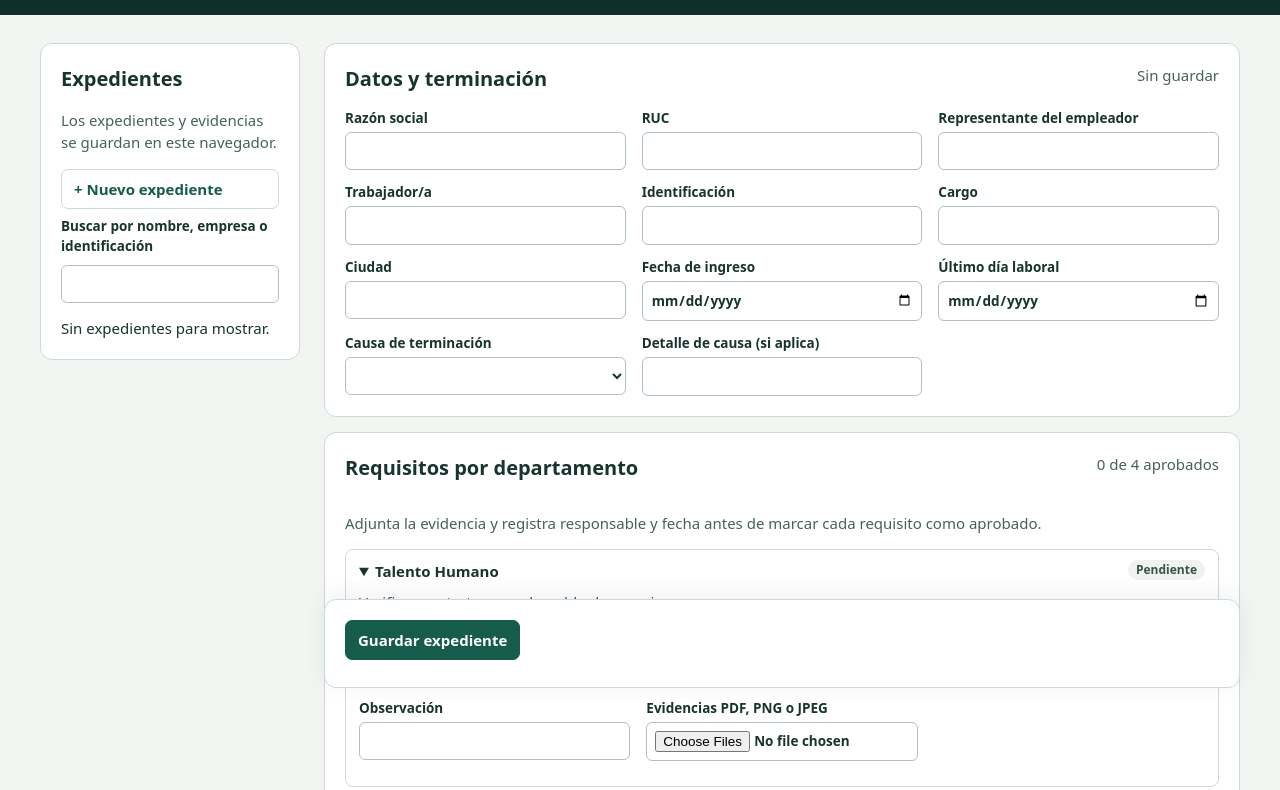
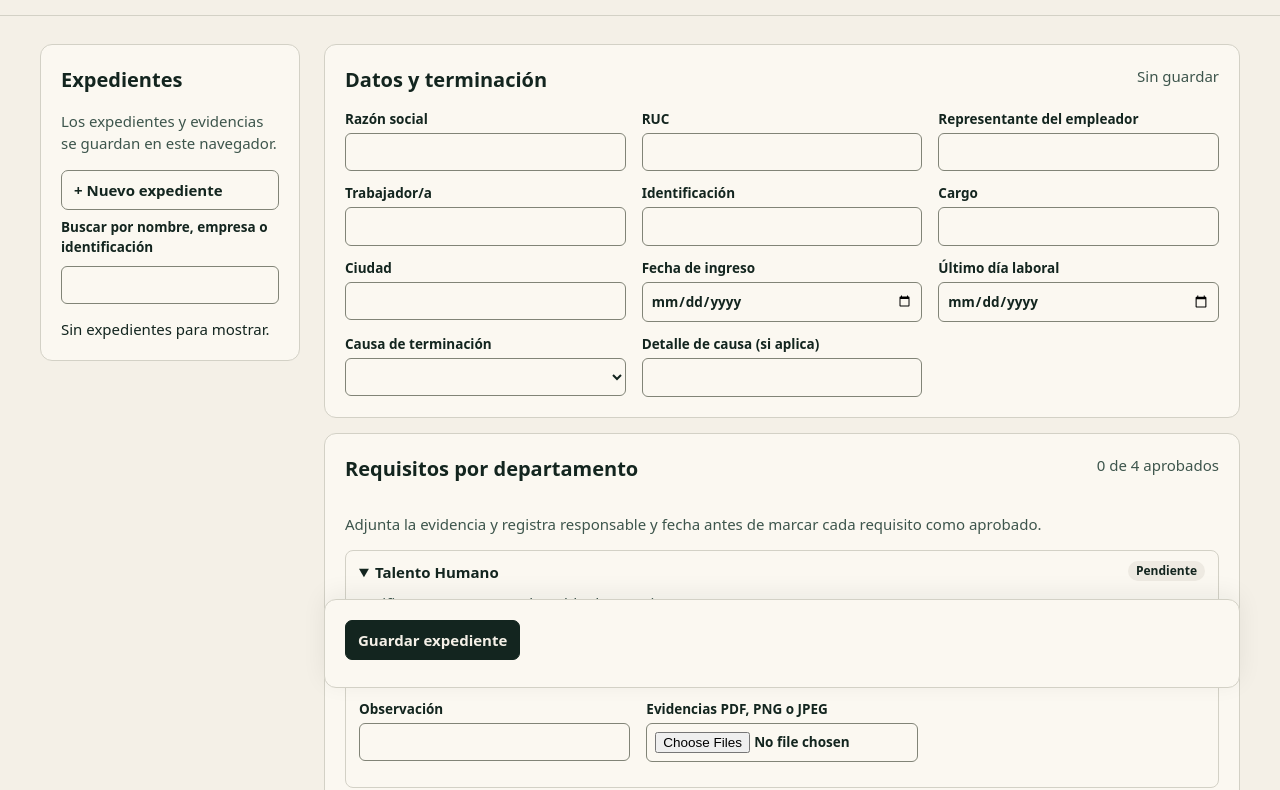
Before and after one commit to AdrianR0112/Paz-y-Salvo, an Astro site: page / in a window 1280 px wide. Shown: the part 112-902 px from the top of the page. Built offline with nearby package versions, Linux system fonts and the light colour scheme; Astro itself is replaced by a stand-in of ours.

Commit message:
Aplicar la paleta de la referencia visual

```diff
--- a/src/pages/index.astro
+++ b/src/pages/index.astro
@@ -5,20 +5,44 @@
 <meta name="viewport" content="width=device-width, initial-scale=1">
 <title>Expediente laboral</title>
 <style is:inline>
-:root{font:15px/1.5 system-ui,sans-serif;color:#17342f;background:#f2f5f2;--green:#165c4d;--line:#cbdad3}
-*{box-sizing:border-box}body{margin:0}header{background:#112f2a;color:#fff;padding:28px max(5%,calc((100vw - 1200px)/2));display:flex;justify-content:space-between;gap:20px;align-items:center}
-header p{margin:0;color:#b9ddce}h1{font-size:32px;margin:0}h2{margin:0 0 14px;font-size:20px}h3{margin:0;font-size:16px}main{max-width:1240px;margin:auto;padding:28px 20px;display:grid;grid-template-columns:260px minmax(0,1fr);gap:24px;align-items:start}
-section,aside,.actions{background:white;border:1px solid var(--line);border-radius:12px;padding:20px;margin-bottom:15px}
-button,.button{border:1px solid var(--line);background:white;color:var(--green);border-radius:7px;padding:8px 12px;font:inherit;font-weight:650;cursor:pointer;text-decoration:none;display:inline-block}
-button.primary,.primary{color:white;background:var(--green);border-color:var(--green)}button:disabled{opacity:.55;cursor:not-allowed}
-aside button{width:100%;text-align:left;margin-bottom:7px}aside input{margin:8px 0 14px}.active{border-color:var(--green);background:#e1f0ea}
+:root{
+  --canvas:#f4f0e7;
+  --surface:#fbf8f1;
+  --ink:#13251f;
+  --muted:#3d554c;
+  --accent:#2f59d9;
+  --orange:#ff8a54;
+  --line:#d3d1c6;
+  --control-line:#818477;
+  --selected:color-mix(in srgb,var(--accent) 9%,var(--surface));
+  --pending:#eeeae2;
+  --approved:#e2e9df;
+  --observed:color-mix(in srgb,var(--orange) 30%,var(--surface));
+  --danger:#84351e;
+  font:15px/1.5 system-ui,sans-serif;
+  color:var(--ink);
+  background:var(--canvas);
+  accent-color:var(--accent);
+}
+*{box-sizing:border-box}body{margin:0}
+::selection{color:var(--canvas);background:var(--accent)}
+header{border-bottom:1px solid var(--line);padding:28px max(5%,calc((100vw - 1200px)/2));display:flex;justify-content:space-between;gap:20px;align-items:center}
+header p{margin:0;color:var(--muted)}h1{font-size:32px;margin:0}h2{margin:0 0 14px;font-size:20px}h3{margin:0;font-size:16px}main{max-width:1240px;margin:auto;padding:28px 20px;display:grid;grid-template-columns:260px minmax(0,1fr);gap:24px;align-items:start}
+section,aside,.actions{background:var(--surface);border:1px solid var(--line);border-radius:12px;padding:20px;margin-bottom:15px}
+button,.button{border:1px solid var(--control-line);background:var(--surface);color:var(--ink);border-radius:7px;padding:8px 12px;font:inherit;font-weight:650;cursor:pointer;text-decoration:none;display:inline-block}
+header button,button.primary{color:var(--canvas);background:var(--ink);border-color:var(--ink)}
+button:not(:disabled):hover,.button:hover{border-color:var(--accent)}
+button:disabled{color:var(--muted);background:var(--pending);border-color:var(--line);cursor:not-allowed}
+aside button{width:100%;text-align:left;margin-bottom:7px}aside input{margin:8px 0 14px}.active{border-color:var(--accent);background:var(--selected)}
 .grid{display:grid;grid-template-columns:repeat(auto-fit,minmax(210px,1fr));gap:12px 16px}label{display:block;font-weight:600;font-size:.9rem}
-input,select,textarea{width:100%;background:#fff;color:inherit;border:1px solid #aec3b9;border-radius:6px;padding:8px;margin-top:4px;font:inherit}textarea{resize:vertical}input:focus,select:focus,textarea:focus,button:focus-visible,a:focus-visible{outline:2px solid #2a8069;outline-offset:2px}
-details{border:1px solid var(--line);border-radius:8px;padding:10px 13px;margin-bottom:9px}summary{cursor:pointer;font-weight:700}details p{margin:8px 0;color:#405950}small,.muted{color:#456259}.pill{float:right;border-radius:12px;padding:1px 8px;background:#eff2ed;color:#35544b;font-size:12px}.approved{background:#d6f2e2}.observed{background:#ffe8c8}.file-list{padding-left:19px;overflow-wrap:anywhere}a{color:#126651}
-.actions{position:sticky;bottom:0;box-shadow:0 -5px 25px #17342f11}.actions p{margin:7px 0 0}.toolbar{display:flex;flex-wrap:wrap;gap:8px}.error{color:#a12b15}.title-row{display:flex;justify-content:space-between;align-items:start;gap:10px}
+input,select,textarea{width:100%;background:var(--surface);color:inherit;border:1px solid var(--control-line);border-radius:6px;padding:8px;margin-top:4px;font:inherit}textarea{resize:vertical}
+input,textarea{caret-color:var(--accent)}
+input:focus,select:focus,textarea:focus,button:focus-visible,a:focus-visible,summary:focus-visible{outline:2px solid var(--accent);outline-offset:2px}
+details{border:1px solid var(--line);border-radius:8px;padding:10px 13px;margin-bottom:9px}summary{cursor:pointer;font-weight:700}details p{margin:8px 0;color:var(--muted)}small,.muted{color:var(--muted)}.pill{float:right;border-radius:12px;padding:1px 8px;background:var(--pending);color:var(--ink);font-size:12px}.approved{background:var(--approved)}.observed{background:var(--observed)}.file-list{padding-left:19px;overflow-wrap:anywhere}a{color:var(--accent)}
+.actions{position:sticky;bottom:0;box-shadow:0 -5px 25px #13251f11}.actions p{margin:7px 0 0}.toolbar{display:flex;flex-wrap:wrap;gap:8px}.error{color:var(--danger)}.title-row{display:flex;justify-content:space-between;align-items:start;gap:10px}
 .certificate{border-top:1px solid var(--line);margin-top:16px;padding-top:16px}.certificate p{margin:6px 0 0}
-.danger{color:#a12b15;border-color:#d2a395}button[hidden]{display:none}
-table{width:100%;border-collapse:collapse;margin-top:12px}td{border-bottom:1px solid var(--line);padding:6px 9px}td:last-child{text-align:right;white-space:nowrap}tr:last-child{background:#e1f0ea;font-weight:750}
+.danger{color:var(--danger);border-color:var(--danger)}button[hidden]{display:none}
+table{width:100%;border-collapse:collapse;margin-top:12px}td{border-bottom:1px solid var(--line);padding:6px 9px}td:last-child{text-align:right;white-space:nowrap;font-variant-numeric:tabular-nums}tr:last-child{background:var(--selected);font-weight:750}tr:last-child td:last-child{color:var(--accent)}
 @media(max-width:760px){main{grid-template-columns:1fr;gap:0}header{flex-wrap:wrap}.actions{position:static}}
 </style>
 </head>
```
